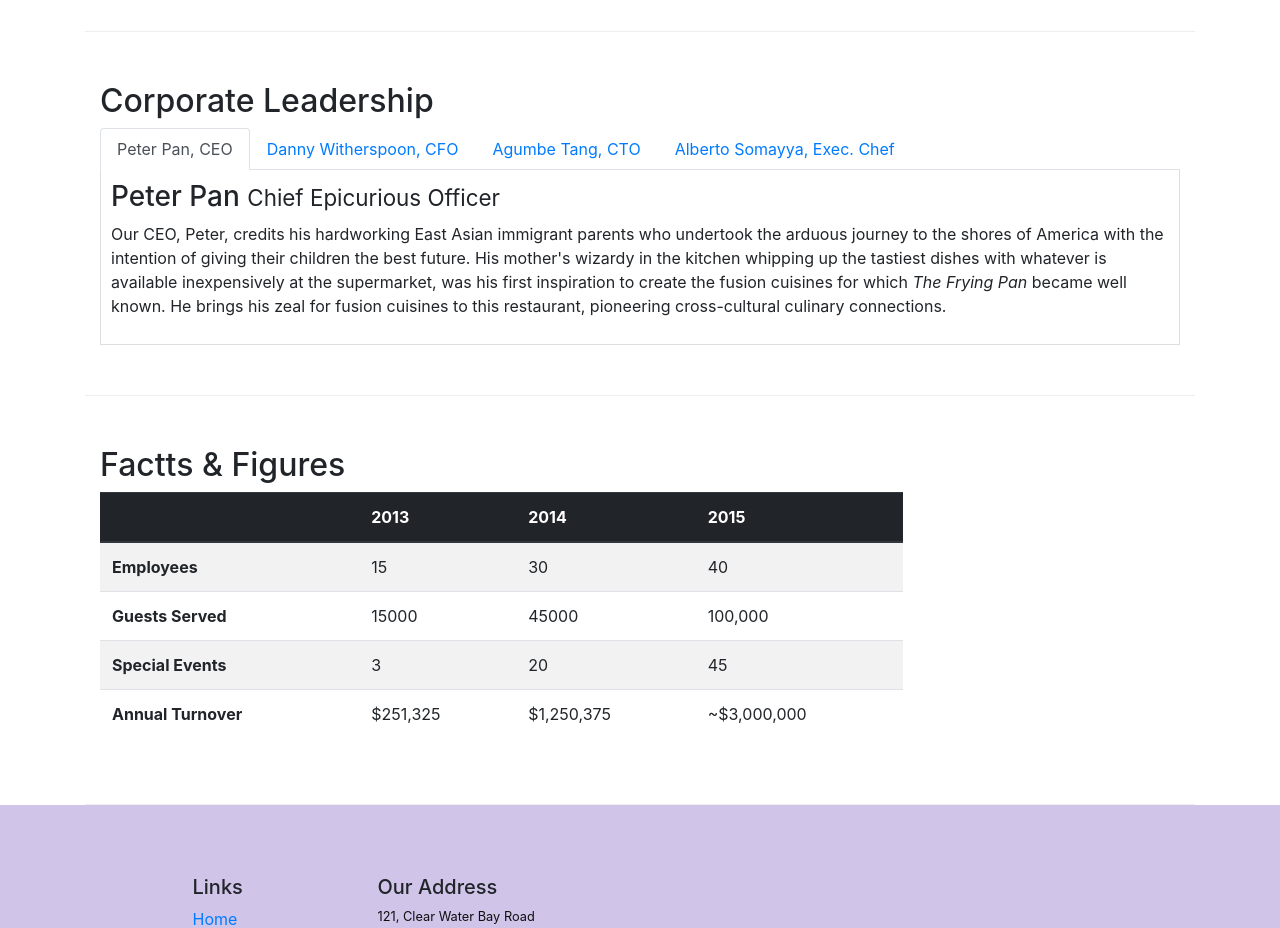
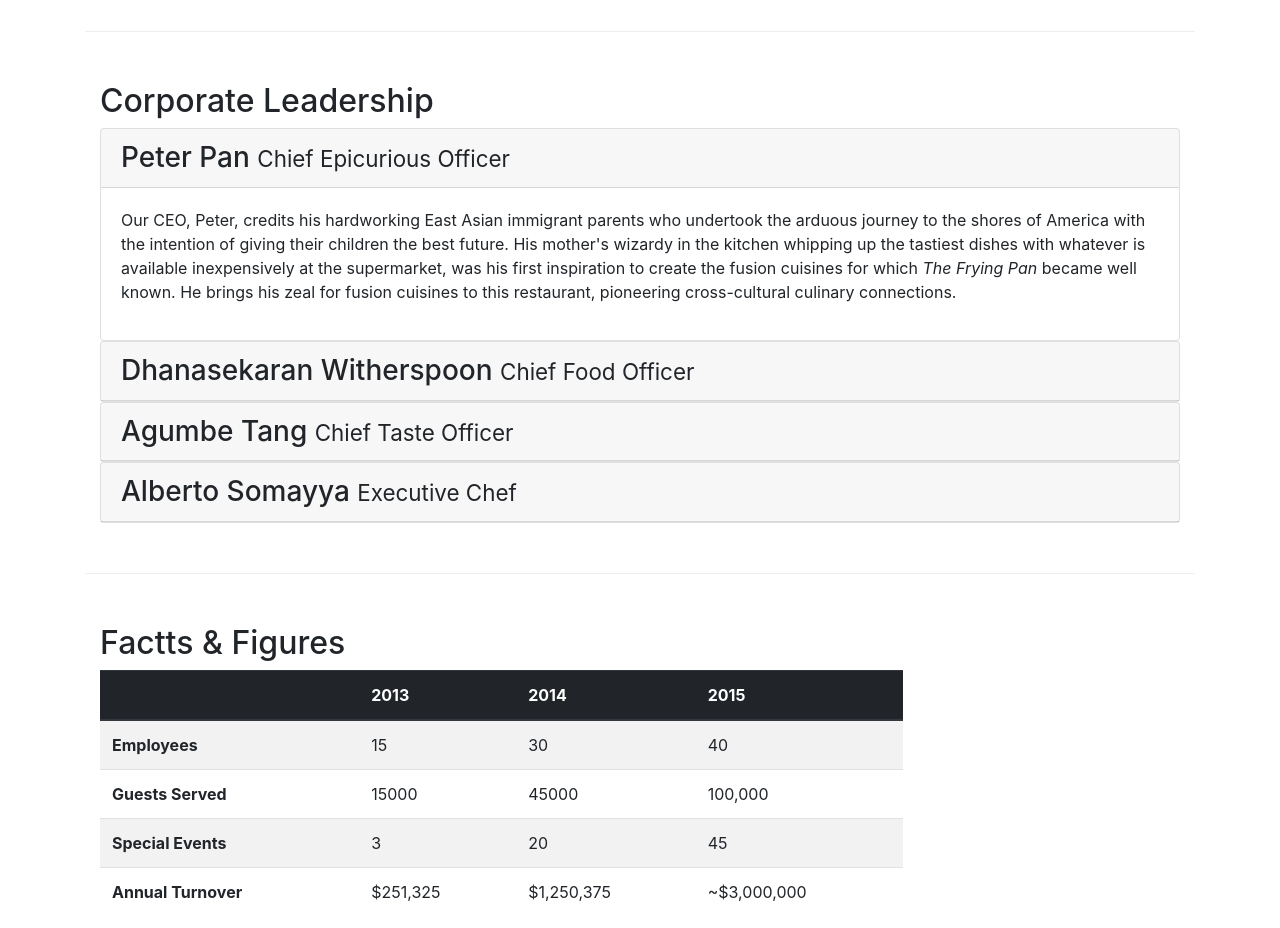
Before and after one commit to pgyschuk/confusion, a website: page aboutus.html in a window 1280 px wide. Shown: the part 940-1868 px from the top of the page. Drawn offline with nearby package versions, Linux system fonts and the light colour scheme.

Commit message:
Accordion

```diff
--- a/aboutus.html
+++ b/aboutus.html
@@ -104,40 +104,52 @@
             <div class="col-12">
                 <h2>Corporate Leadership</h2>
 
-                <ul class="nav nav-tabs">
-                    <li class="nav-item">
-                        <a class="nav-link active" href="#peter"
-                           role="tab" data-toggle="tab">Peter Pan, CEO</a>
-                    </li>
-                    <li class="nav-item">
-                        <a class="nav-link" href="#danny" role="tab"
-                           data-toggle="tab">Danny Witherspoon, CFO</a>
-                    </li>
-                    <li class="nav-item">
-                        <a class="nav-link" href="#agumbe"role="tab"
-                           data-toggle="tab">Agumbe Tang, CTO</a>
-                    </li>
-                    <li class="nav-item">
-                        <a class="nav-link" href="#alberto" role="tab"
-                           data-toggle="tab">Alberto Somayya, Exec. Chef</a>
-                    </li>
-                </ul>
-                <div class="tab-content">
-                    <div role="tabpanel" class="tab-pane fade show active" id="peter">
-                        <h3>Peter Pan <small>Chief Epicurious Officer</small></h3>
-                        <p class="d-none d-md-block">Our CEO, Peter, credits his hardworking East Asian immigrant parents who undertook the arduous journey to the shores of America with the intention of giving their children the best future. His mother's wizardy in the kitchen whipping up the tastiest dishes with whatever is available inexpensively at the supermarket, was his first inspiration to create the fusion cuisines for which <em>The Frying Pan</em> became well known. He brings his zeal for fusion cuisines to this restaurant, pioneering cross-cultural culinary connections.</p>
+
+                <div id="accordion">
+                    <div class="card">
+                        <div class="card-header" role="tab" id="peterhead">
+                            <h3 class="mb-0">
+                                <a data-toggle="collapse" data-target="#peter"> Peter Pan <small>Chief Epicurious Officer</small></a>
+                            </h3>
+                        </div>
+                        <div class="collapse show" id="peter" data-parent="#accordion">
+                            <div class="card-body">
+                                <p class="d-none d-md-block">Our CEO, Peter, credits his hardworking East Asian immigrant parents who undertook the arduous journey to the shores of America with the intention of giving their children the best future. His mother's wizardy in the kitchen whipping up the tastiest dishes with whatever is available inexpensively at the supermarket, was his first inspiration to create the fusion cuisines for which <em>The Frying Pan</em> became well known. He brings his zeal for fusion cuisines to this restaurant, pioneering cross-cultural culinary connections.</p>
+                            </div>
+                        </div>
                     </div>
-                    <div role="tabpanel" class="tab-pane fade show" id="danny">
-                        <h3>Dhanasekaran Witherspoon <small>Chief Food Officer</small></h3>
-                        <p class="d-none d-md-block">Our CFO, Danny, as he is affectionately referred to by his colleagues, comes from a long established family tradition in farming and produce. His experiences growing up on a farm in the Australian outback gave him great appreciation for varieties of food sources. As he puts it in his own words, <em>Everything that runs, wins, and everything that stays, pays!</em></p>
+
+                    <div class="card">
+                        <div class="card-header" role="tab" id="dannyhead">
+                            <h3 class="mb-0">
+                                <a data-toggle="collapse" data-target="#danny" >Dhanasekaran Witherspoon <small>Chief Food Officer</small></a>
+                            </h3>
+                        </div>
+                        <div  class="collapse" id="danny" data-parent="#accordion">
+                            <div class="card-body">
+                                <p class="d-none d-md-block">Our CFO, Danny, as he is affectionately referred to by his colleagues, comes from a long established family tradition in farming and produce. His experiences growing up on a farm in the Australian outback gave him great appreciation for varieties of food sources. As he puts it in his own words, <em>Everything that runs, wins, and everything that stays, pays!</em></p>
+                            </div>
+                        </div>
                     </div>
-                    <div role="tabpanel" class="tab-pane fade show" id="agumbe">
-                        <h3>Agumbe Tang <small>Chief Taste Officer</small></h3>
-                        <p class="d-none d-md-block">Blessed with the most discerning gustatory sense, Agumbe, our CTO, personally ensures that every dish that we serve meets his exacting tastes. Our chefs dread the tongue lashing that ensues if their dish does not meet his exacting standards. He lives by his motto, <em>You click only if you survive my lick.</em></p>
+                    <div class="card">
+                        <div class="card-header" role="tab" id="agumbehead">
+                            <h3 class="mb-0"><a data-toggle="collapse" data-target="#agumbe">Agumbe Tang <small>Chief Taste Officer</small></a></h3>
+                        </div>
+                        <div class="collapse" id="agumbe" data-parent="#accordion">
+                            <div class="card-body">
+                                <p class="d-none d-md-block">Blessed with the most discerning gustatory sense, Agumbe, our CTO, personally ensures that every dish that we serve meets his exacting tastes. Our chefs dread the tongue lashing that ensues if their dish does not meet his exacting standards. He lives by his motto, <em>You click only if you survive my lick.</em></p>
+                            </div>
+                        </div>
                     </div>
-                    <div role="tabpanel" class="tab-pane fade show" id="alberto">
-                        <h3>Alberto Somayya <small>Executive Chef</small></h3>
-                        <p class="d-none d-md-block">Award winning three-star Michelin chef with wide International experience having worked closely with whos-who in the culinary world, he specializes in creating mouthwatering Indo-Italian fusion experiences. He says, <em>Put together the cuisines from the two craziest cultures, and you get a winning hit! Amma Mia!</em></p>
+                    <div class="card">
+                        <div class="card-header" role="tab" id="albertohead">
+                            <h3 class="mb-0"><a data-toggle="collapse" data-target="#alberto">Alberto Somayya <small>Executive Chef</small></a></h3>
+                        </div>
+                        <div class="collapse" id="alberto" data-parent="#accordion">
+                            <div class="card-body">
+                                <p class="d-none d-md-block">Award winning three-star Michelin chef with wide International experience having worked closely with whos-who in the culinary world, he specializes in creating mouthwatering Indo-Italian fusion experiences. He says, <em>Put together the cuisines from the two craziest cultures, and you get a winning hit! Amma Mia!</em></p>
+                            </div>
+                        </div>
                     </div>
                 </div>
             </div>
```
